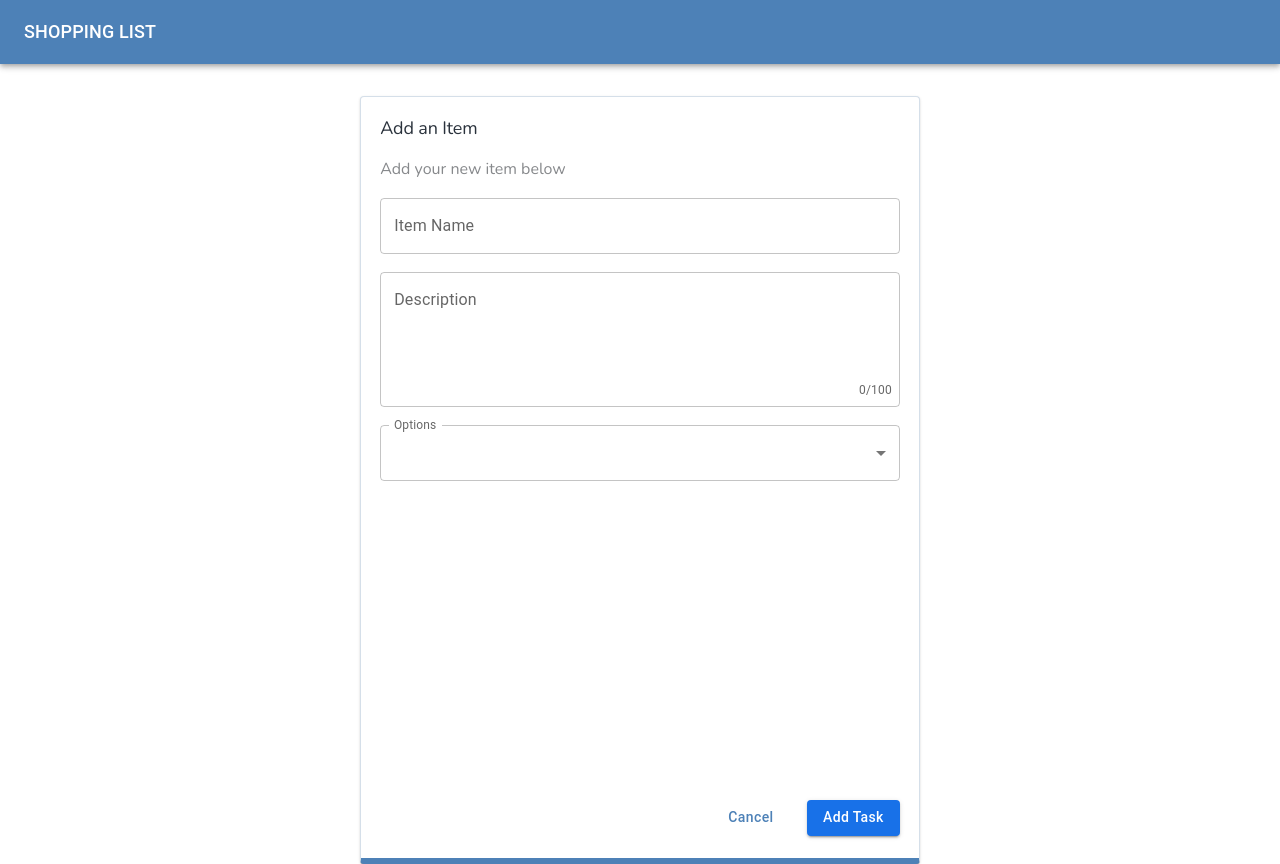
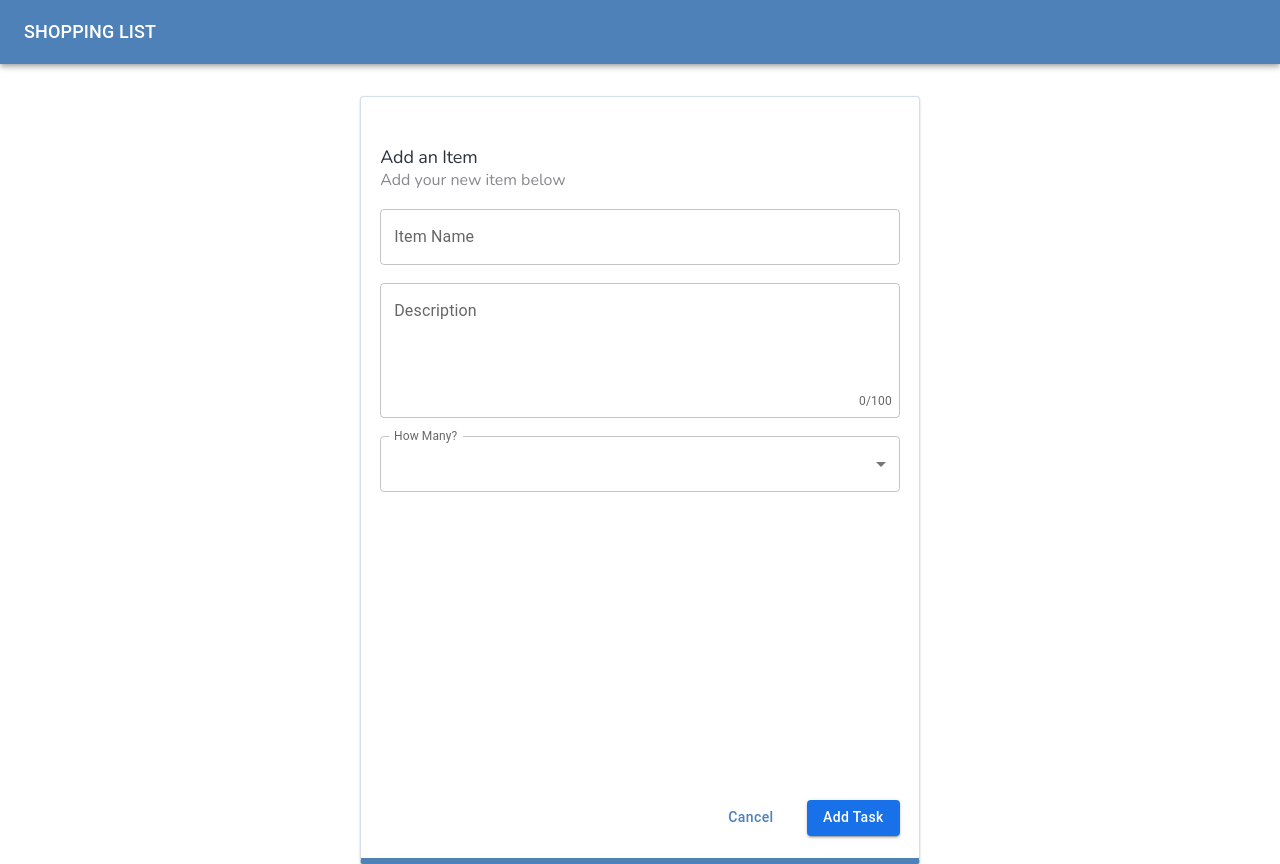
Before and after one commit to danieltkach/slingr-challenge, a React (Vite) app: page /add-item in a window 1280 px wide. Built offline with nearby package versions, Linux system fonts and the light colour scheme.

Commit message:
small fixes

```diff
--- a/src/ui/Select.tsx
+++ b/src/ui/Select.tsx
@@ -19,12 +19,12 @@ export const Select: React.FC<Props> = ({sx}) => {
 
   return (
     <FormControl fullWidth variant="outlined" sx={sx}>
-      <InputLabel id="select-label">Options</InputLabel>
+      <InputLabel id="select-label">How Many?</InputLabel>
       <MUISelect
         labelId="select-label"
         value={value}
         onChange={handleChange}
-        label="Options"
+        label="How many?"
       >
         <MenuItem value={1}>1</MenuItem>
         <MenuItem value={2}>2</MenuItem>
--- a/src/views/AddItem.tsx
+++ b/src/views/AddItem.tsx
@@ -11,7 +11,7 @@ export const AddItem = () => {
     <Container>
       <StyledCard>
         <Content>
-          <Typography variant="h2" sx={{ marginBottom: '1.125rem' }}>Add an Item</Typography>
+          <Typography variant="h2" >Add an Item</Typography>
           <Typography variant="h3" sx={{ marginBottom: '1.125rem' }}>Add your new item below</Typography>
           <TextField id="item-name" label="Item Name" variant="outlined" sx={{ marginBottom: '1.125rem' }} />
           <TextArea sx={{ marginBottom: '1.125rem' }} />
@@ -30,11 +30,12 @@ const Container = styled.div`
   display: flex;
   justify-content: center;
   margin-top: 2rem;
-`;
+  `;
 
 const StyledCard = styled(MUICard)`
   display: flex;
   padding: 1.2rem;
+  padding-top: 3rem;
   flex-direction: column;
   width: 35rem;
   height: 48rem;
```
